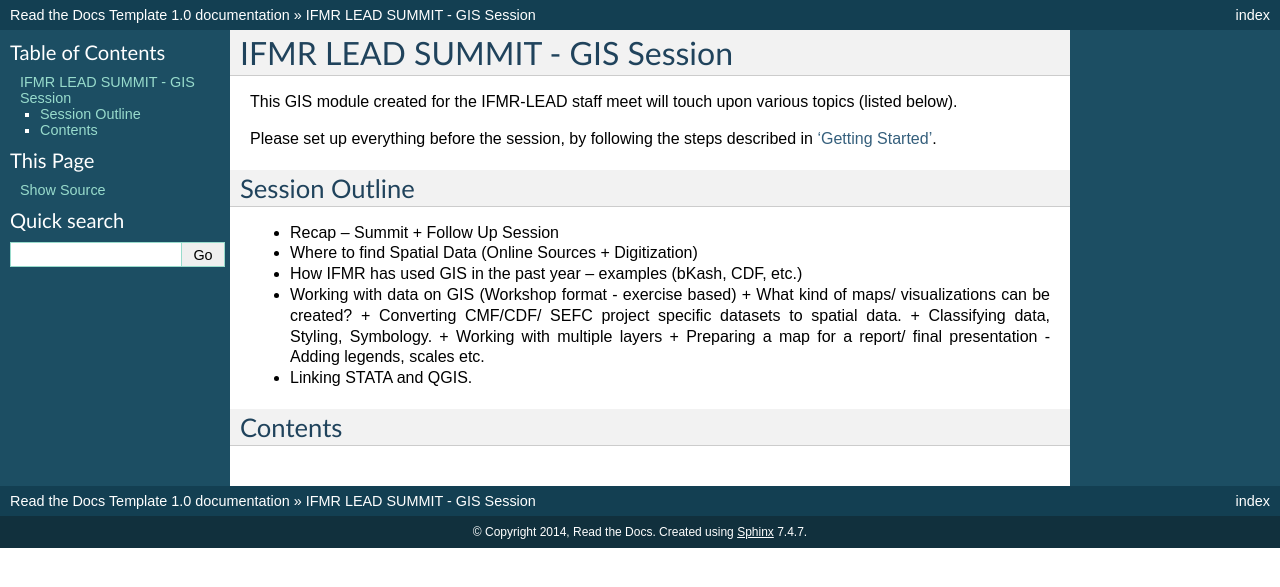
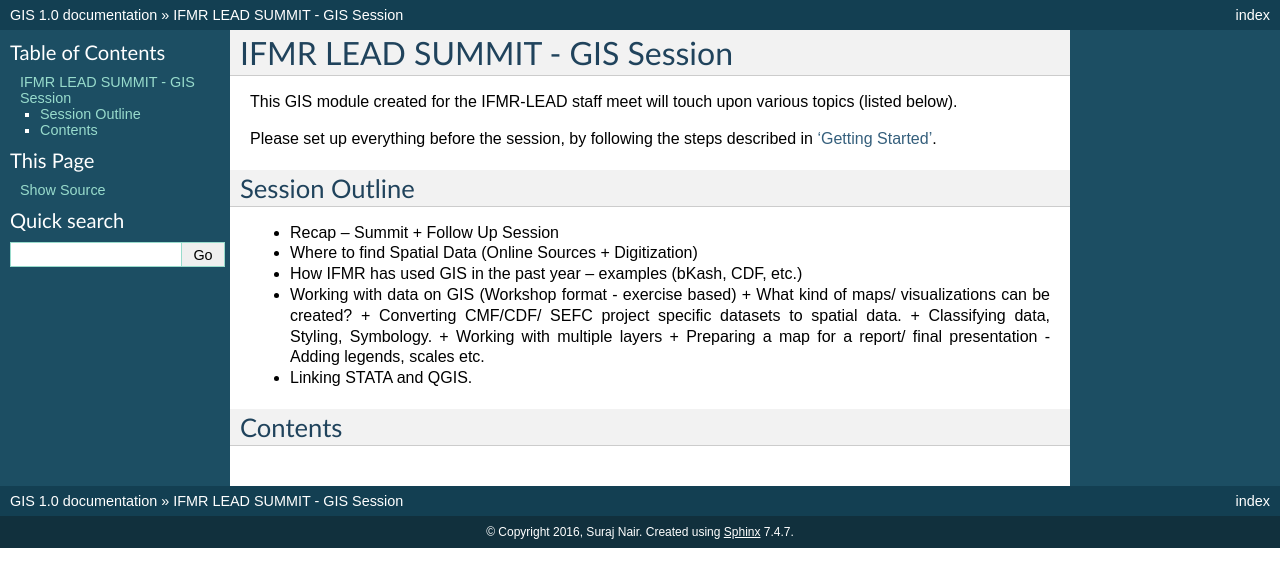
Before and after one commit to Suraj2611/GIS, a Sphinx documentation site: the page built from docs/index.rst, in a window 1280 px wide. Shown: the top 587 px of the page. Built offline with Sphinx 7.4.7, drawn with Linux system fonts in a browser that asks for light colours; pages that are not in the unit, such as notebooks, are missing from menus.

Commit message:
Update conf.py

```diff
--- a/docs/conf.py
+++ b/docs/conf.py
@@ -43,8 +43,8 @@ source_suffix = '.rst'
 master_doc = 'index'
 
 # General information about the project.
-project = u'Read the Docs Template'
-copyright = u'2014, Read the Docs'
+project = u'GIS'
+copyright = u'2016, Suraj Nair'
 
 # The version info for the project you're documenting, acts as replacement for
 # |version| and |release|, also used in various other places throughout the
```
